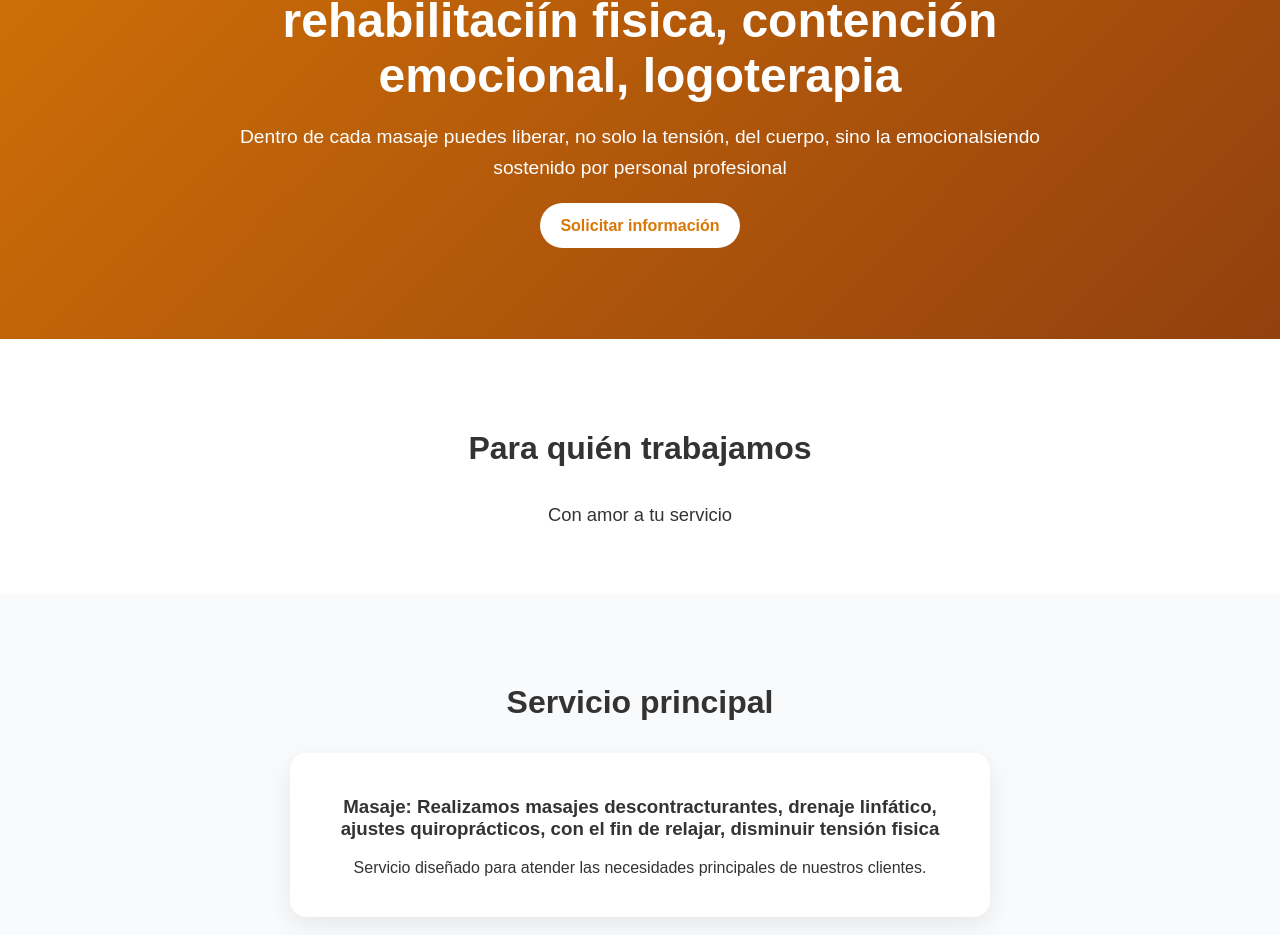
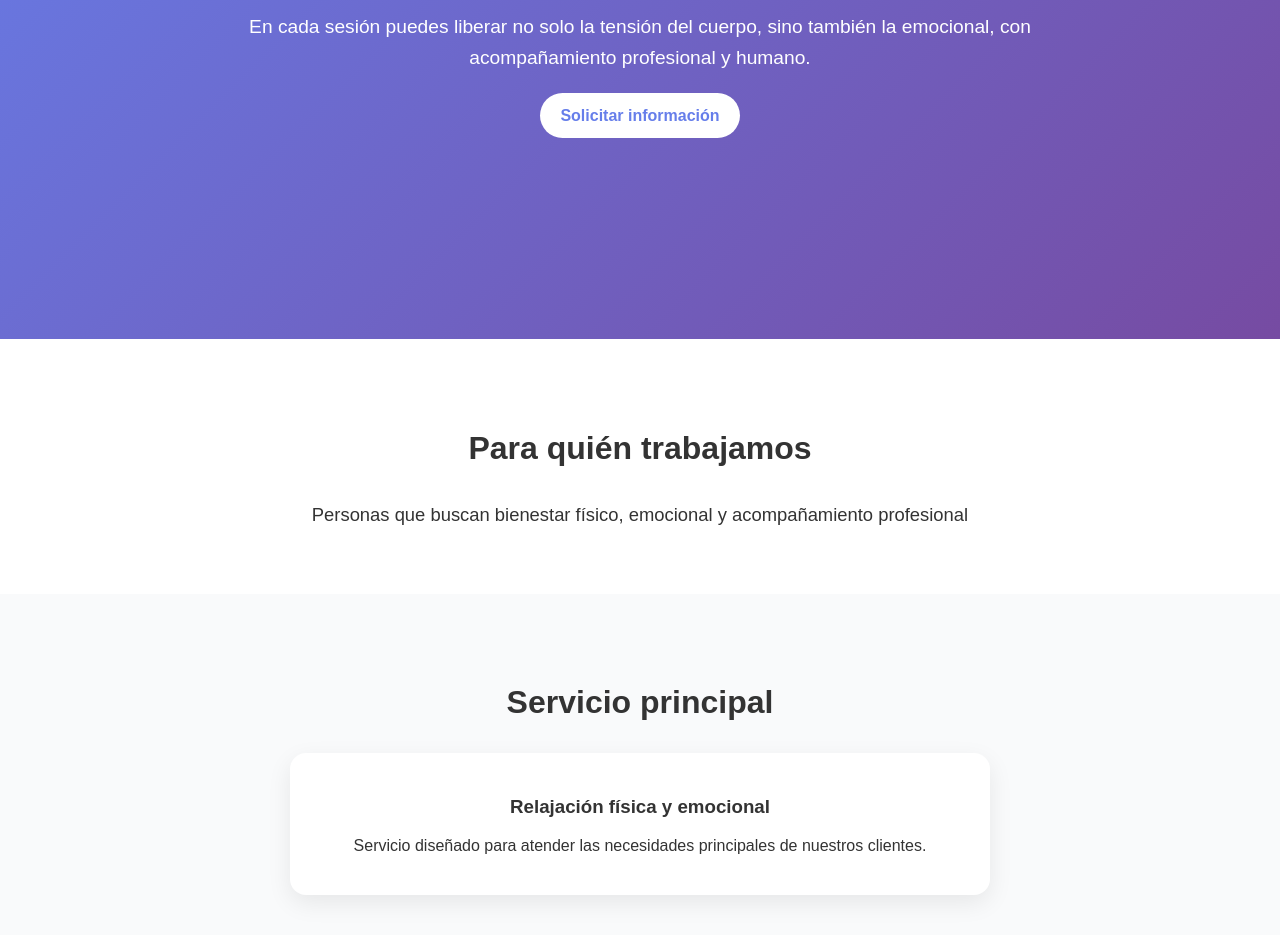
Before and after one commit to maperez77/demos, a plain HTML site: page index.html in a window 1280 px wide. Shown: the part 317-1252 px from the top of the page. Drawn offline with Linux system fonts and the light colour scheme.

Commit message:
Mejoras visuales Chanti Yolotzin

```diff
--- a/index.html
+++ b/index.html
@@ -16,21 +16,21 @@
 
     <div class="hero-content">
         <p class="eyebrow">Terapia física y emocional</p>
-        <h1>Masajes, ajustes quiroprácticos, rehabilitaciín fisica, contención emocional, logoterapia</h1>
-        <p>Dentro de cada masaje puedes liberar, no solo la tensión, del cuerpo, sino la emocionalsiendo sostenido por personal profesional</p>
+        <h1>undefined</h1>
+        <p>En cada sesión puedes liberar no solo la tensión del cuerpo, sino también la emocional, con acompañamiento profesional y humano.</p>
         <a href="#contacto" class="cta">Solicitar información</a>
     </div>
 </header>
 
 <section class="section">
     <h2>Para quién trabajamos</h2>
-    <p class="center">Con amor a tu servicio</p>
+    <p class="center">Personas que buscan bienestar físico, emocional y acompañamiento profesional</p>
 </section>
 
 <section class="section alt">
     <h2>Servicio principal</h2>
     <div class="card featured">
-        <h3>Masaje: Realizamos masajes descontracturantes, drenaje linfático, ajustes quiroprácticos, con el fin de relajar, disminuir tensión fisica</h3>
+        <h3>Relajación física y emocional</h3>
         <p>Servicio diseñado para atender las necesidades principales de nuestros clientes.</p>
     </div>
 </section>
--- a/styles.css
+++ b/styles.css
@@ -1,6 +1,6 @@
 :root {
-    --primary: #d97706;
-    --secondary: #92400e;
+    --primary: #667eea;
+    --secondary: #764ba2;
     --dark: #111827;
     --light: #f9fafb;
     --text: #333333;
```
Also changed, not shown: athena.config.json (+14 -7 lines).
